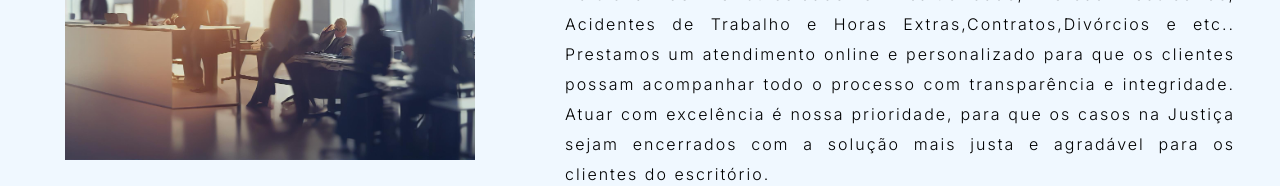
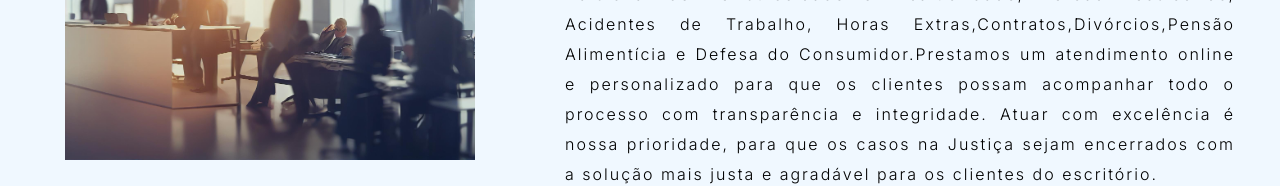
Before and after one commit to allecunhaa/site_felipe1, a plain HTML site: page index.html in a window 1280 px wide. Shown: the part 773-959 px from the top of the page. Drawn offline with Linux system fonts and the light colour scheme; a web font is replaced by a local one.

Commit message:
add favicon e correcao no texto

```diff
--- a/index.html
+++ b/index.html
@@ -7,6 +7,7 @@
 
  <link rel="stylesheet" href="style.css">
  <link rel="stylesheet" href="https://cdnjs.cloudflare.com/ajax/libs/font-awesome/6.4.0/css/all.min.css" integrity="sha512-iecdLmaskl7CVkqkXNQ/ZH/XLlvWZOJyj7Yy7tcenmpD1ypASozpmT/E0iPtmFIB46ZmdtAc9eNBvH0H/ZpiBw==" crossorigin="anonymous" referrerpolicy="no-referrer" />
+ <link rel="shortcut icon" href="imagens/favicon-32x32.png" type="image/x-icon">
 </head>
 <body>
 
@@ -42,7 +43,7 @@
 
             <div id="quemsomos">
                 <h1>Quem Somos</h1>
-                <p>Dr. Felipe Lanna é um advogado especialista em consultoria e assessoria em Direito Civil e  Trabalhista. Com vasta experiência, garantimos um serviço jurídico eficiente na solução de casos de Adicional de Periculosidade e Insalubridade, Verbas Rescisórias, Acidentes de Trabalho e Horas Extras,Contratos,Divórcios e etc.. Prestamos um atendimento online e personalizado para que os clientes possam acompanhar todo o processo com transparência e integridade. Atuar com excelência é nossa prioridade, para que os casos na Justiça sejam encerrados com a solução mais justa e agradável para os clientes do escritório.</p>
+                <p>Dr. Felipe Lanna é um advogado especialista em consultoria e assessoria em Direito Civil e Trabalhista. Com vasta experiência, garantimos um serviço jurídico eficiente na solução de casos de Adicional de Periculosidade e Insalubridade, Verbas Rescisórias, Acidentes de Trabalho, Horas Extras,Contratos,Divórcios,Pensão Alimentícia e Defesa do Consumidor.Prestamos um atendimento online e personalizado para que os clientes possam acompanhar todo o processo com transparência e integridade. Atuar com excelência é nossa prioridade, para que os casos na Justiça sejam encerrados com a solução mais justa e agradável para os clientes do escritório.</p>
             </div>
         </div>
     </section>
```
Also changed, not shown: imagens/favicon-16x16.png (added), imagens/favicon-32x32.png (added).
